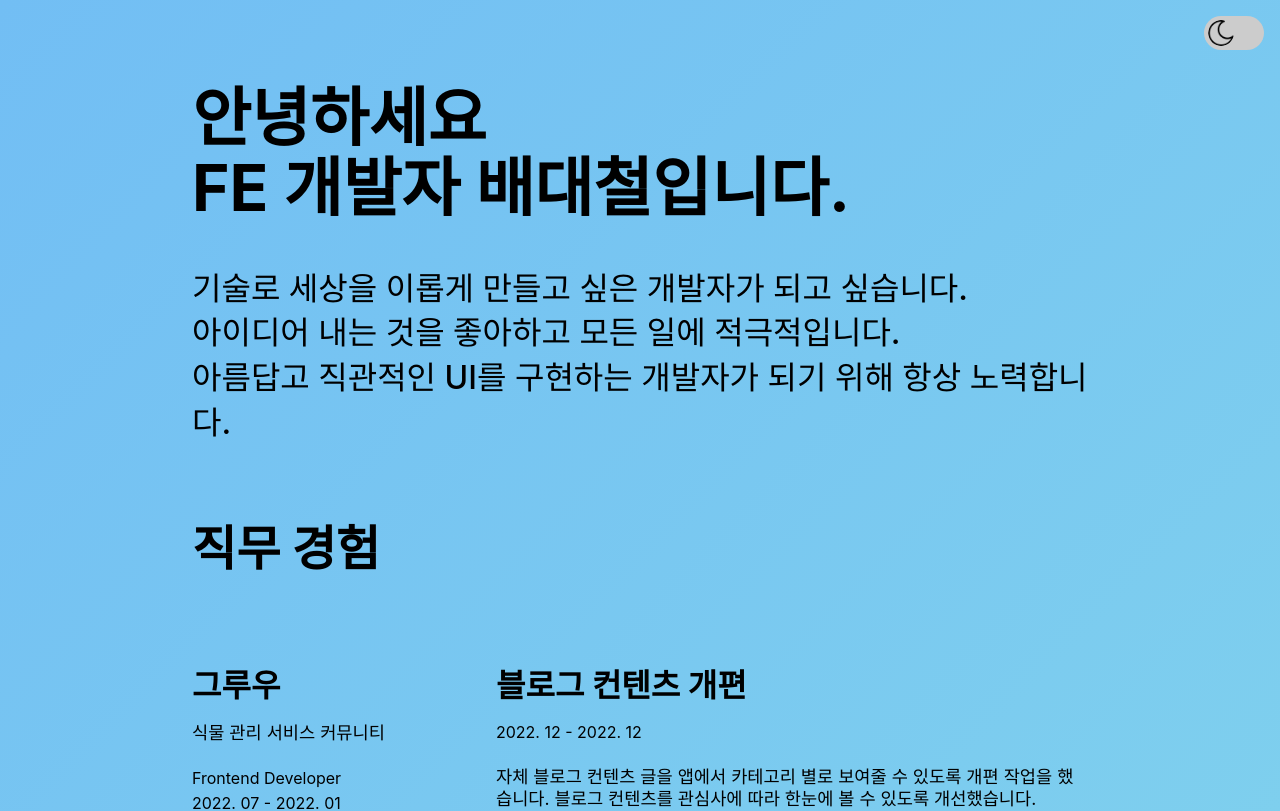
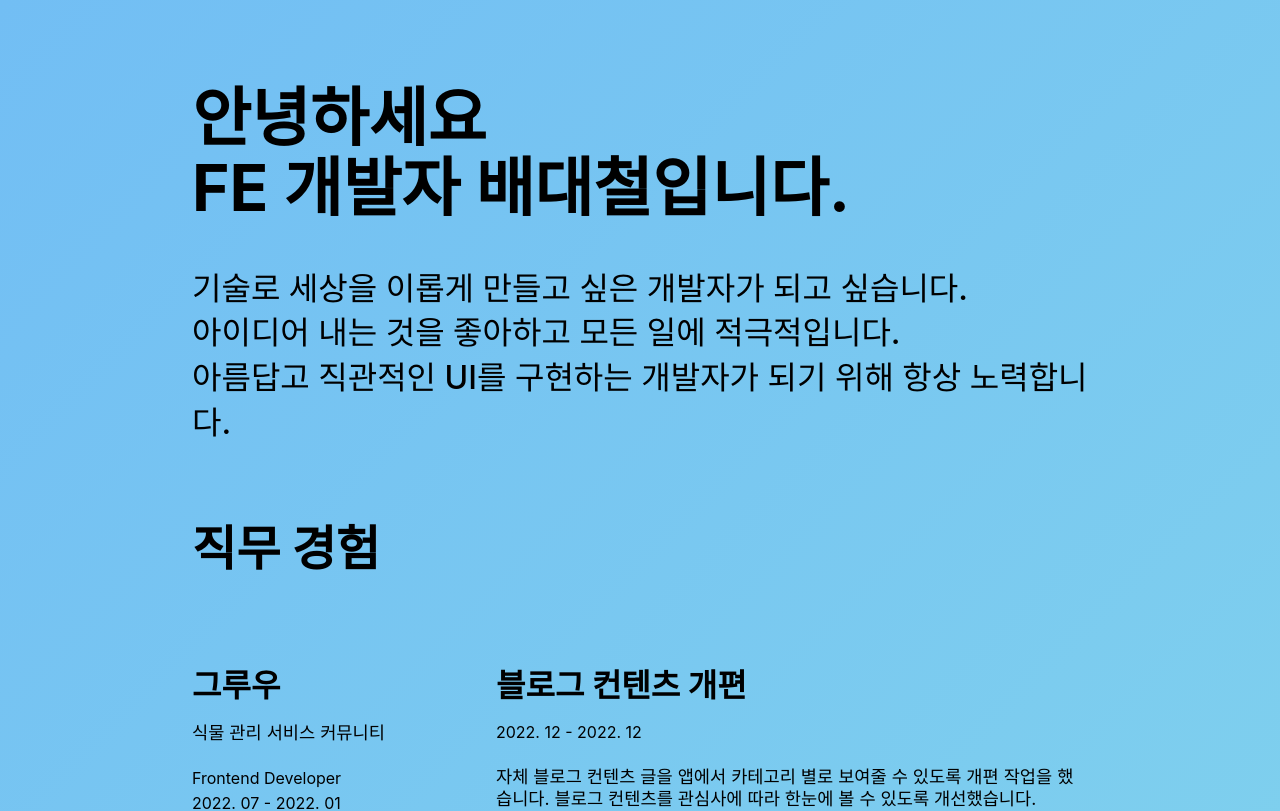
Before and after one commit to aingface/my-resume, a React (Create React App) app: page / in a window 1280 px wide. Shown: the top 811 px of the page. Built offline with nearby package versions, Linux system fonts and the light colour scheme.

Commit message:
Refactor:  DarkModeToggle의 스타일을 DarkmodeToggle.module.css로 분리

```diff
--- a/src/App.css
+++ b/src/App.css
@@ -105,80 +105,6 @@ a {
   /* border-bottom: 1px solid #eee; */
 }
 
-/* DarkModeToggle.css */
-.toggle-container {
-  position: absolute;
-  display: inline-block;
-  width: 60px;
-  height: 34px;
-
-  right: 1rem;
-  top: 1rem;
-}
-
-.toggle-container input {
-  opacity: 0;
-  width: 0;
-  height: 0;
-}
-
-.slider {
-  position: absolute;
-  cursor: pointer;
-  top: 0;
-  left: 0;
-  right: 0;
-  bottom: 0;
-  background-color: #ccc;
-  border-radius: 34px;
-  transition: 0.4s;
-}
-
-.slider:before {
-  position: absolute;
-  content: '';
-  height: 26px;
-  width: 26px;
-  left: 4px;
-  bottom: 4px;
-  background-size: cover;
-  border-radius: 50%;
-  transition: 0.4s;
-}
-
-input:checked + .slider {
-  background-color: #72bef4;
-}
-
-input:checked + .slider:before {
-  transform: translateX(26px);
-  background-image: url('./assets/icon/sun.png');
-}
-
-/* Set background colors for light and dark mode */
-[data-theme='light'] {
-  background: linear-gradient(135deg, #72bef4, #91eae4);
-  color: #000000;
-}
-
-/* 토글이 꺼진 상태에서 달 모양 이미지 보여주기 */
-[data-theme='light'] .slider:before {
-  background-image: url('./assets/icon/moon.png'); /* 달 모양 이미지를 배경으로 설정 */
-}
-
-[data-theme='dark'] {
-  background-color: #1e2127;
-  color: #ffffff;
-}
-
-.slider.round {
-  border-radius: 34px;
-}
-
-.slider.round:before {
-  border-radius: 50%;
-}
-
 @media (max-width: 768px) {
   .container {
     /* background-color: lightGray; */
--- a/src/components/DarkModeToggle.tsx
+++ b/src/components/DarkModeToggle.tsx
@@ -1,5 +1,6 @@
 import { useState, useEffect } from 'react';
 import React from 'react';
+import styles from '../styles/DarkModeToggle.module.css';
 
 const DarkModeToggle: React.FC = () => {
   const [darkMode, setDarkMode] = useState<boolean>(false);
@@ -17,9 +18,9 @@ const DarkModeToggle: React.FC = () => {
   };
 
   return (
-    <label className="toggle-container">
+    <label className={styles.toggleContainer}>
       <input type="checkbox" onChange={toggleDarkMode} checked={darkMode} />
-      <span className="slider round"></span>
+      <span className={styles.slider + ' round'}></span>
     </label>
   );
 };
--- /dev/null
+++ b/src/styles/DarkModeToggle.module.css
@@ -0,0 +1,71 @@
+.toggleContainer {
+  position: relative;
+  display: inline-block;
+  width: 60px;
+  height: 34px;
+
+  margin: 0 1rem;
+}
+
+.toggleContainer input {
+  opacity: 0;
+  width: 0;
+  height: 0;
+}
+
+.slider {
+  position: absolute;
+  cursor: pointer;
+  top: 0;
+  left: 0;
+  right: 0;
+  bottom: 0;
+  background-color: #ccc;
+  border-radius: 34px;
+  transition: 0.4s;
+}
+
+.slider:before {
+  position: absolute;
+  content: '';
+  height: 26px;
+  width: 26px;
+  left: 4px;
+  bottom: 4px;
+  background-size: cover;
+  border-radius: 50%;
+  transition: 0.4s;
+}
+
+input:checked + .slider {
+  background-color: #72bef4;
+}
+
+input:checked + .slider:before {
+  transform: translateX(26px);
+  background-image: url('../assets/icon/sun.png');
+}
+
+/* Set background colors for light and dark mode */
+[data-theme='light'] {
+  background: linear-gradient(135deg, #72bef4, #91eae4);
+  color: #000000;
+}
+
+/* 토글이 꺼진 상태에서 달 모양 이미지 보여주기 */
+[data-theme='light'] .slider:before {
+  background-image: url('../assets/icon/moon.png'); /* 달 모양 이미지를 배경으로 설정 */
+}
+
+[data-theme='dark'] {
+  background-color: #1e2127;
+  color: #ffffff;
+}
+
+.slider.round {
+  border-radius: 34px;
+}
+
+.slider.round:before {
+  border-radius: 50%;
+}
```
